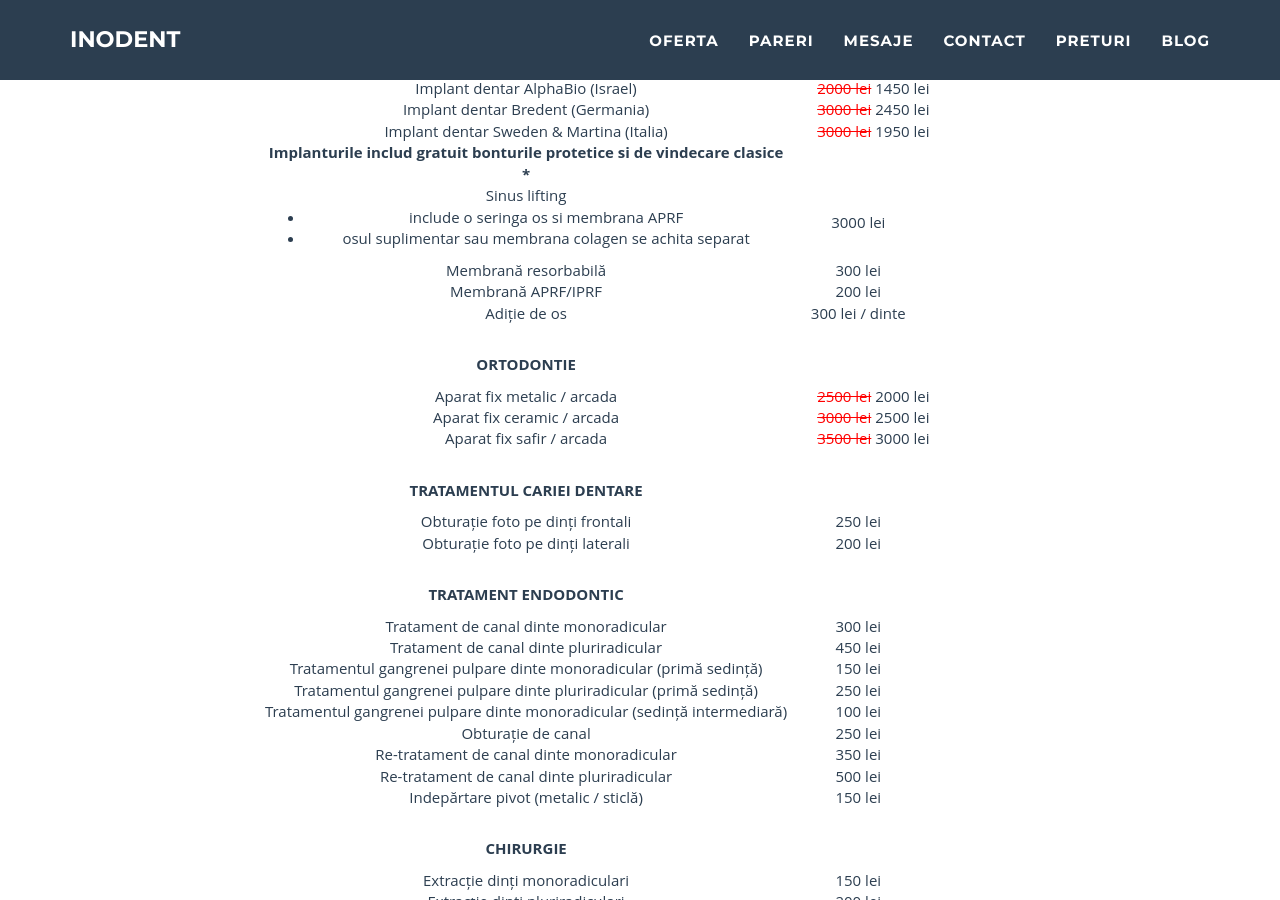
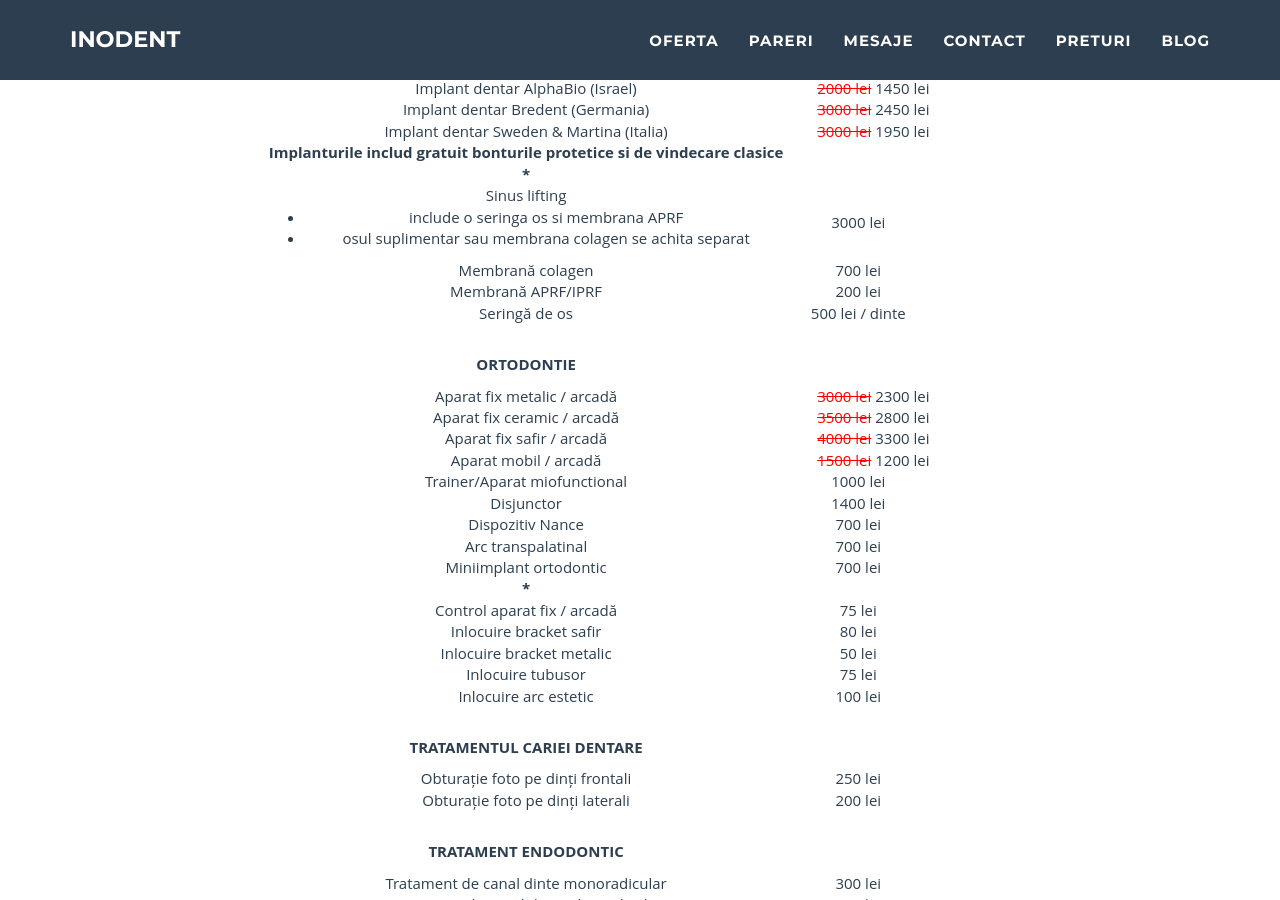
Before and after one commit to littledentgopo/offerdent, a Jekyll site: the page built from tarife.html, in a window 1280 px wide and 900 px high, scrolled down 1294 px. Built offline with Jekyll 4.4.1, drawn with Linux system fonts in a browser that asks for light colours; comment, search, counter and statistics services are not loaded.

Commit message:
update orto

```diff
--- a/_includes/pricestable.html
+++ b/_includes/pricestable.html
@@ -13,15 +13,29 @@
        <tr><td><b>*</b></td><td></td></tr>
 
        <tr><td>Sinus lifting <br/><ul><li>include o seringa os si membrana APRF</li><li>osul suplimentar sau membrana colagen se achita separat</li></ul></td><td>3000 lei</td></tr>
-       <tr><td>Membrană resorbabilă</td><td>300 lei</td></tr>
+       <tr><td>Membrană colagen</td><td>700 lei</td></tr>
        <tr><td>Membrană APRF/IPRF</td><td>200 lei</td></tr>
-       <tr><td>Adiție de os</td><td>300 lei / dinte</td></tr>
+       <tr><td>Seringă de os</td><td>500 lei / dinte</td></tr>
 
 
        <tr><th>ORTODONTIE</th><th></th></tr>
-       <tr><td>Aparat fix metalic / arcada</td><td><del> 2500 lei</del><span> 2000 lei</span></td></tr>
-       <tr><td>Aparat fix ceramic / arcada</td><td><del> 3000 lei</del><span> 2500 lei</span></td></tr>
-       <tr><td>Aparat fix safir / arcada </td><td><del> 3500 lei</del><span> 3000 lei</span></td></tr>
+       <tr><td>Aparat fix metalic / arcadă</td><td><del> 3000 lei</del><span> 2300 lei</span></td></tr>
+       <tr><td>Aparat fix ceramic / arcadă</td><td><del> 3500 lei</del><span> 2800 lei</span></td></tr>
+       <tr><td>Aparat fix safir / arcadă</td><td><del> 4000 lei</del><span> 3300 lei</span></td></tr>
+       <tr><td>Aparat mobil / arcadă</td><td><del> 1500 lei</del><span> 1200 lei</span></td></tr>
+       <tr><td>Trainer/Aparat miofunctional</td><td>1000 lei</td></tr>
+       <tr><td>Disjunctor</td><td>1400 lei</td></tr>
+       <tr><td>Dispozitiv Nance</td><td>700 lei</td></tr>
+       <tr><td>Arc transpalatinal </td><td>700 lei</td></tr>
+       <tr><td>Miniimplant ortodontic</td><td>700 lei</td></tr>
+
+
+       <tr><td><b>*</b></td><td></td></tr>
+       <tr><td>Control aparat fix / arcadă</td><td>75 lei</td></tr>
+       <tr><td>Inlocuire bracket safir</td><td>80 lei</td></tr>
+       <tr><td>Inlocuire bracket metalic</td><td>50 lei</td></tr>
+       <tr><td>Inlocuire tubusor</td><td>75 lei</td></tr>
+       <tr><td>Inlocuire arc estetic</td><td>100 lei</td></tr>
 
 
        <tr><th>TRATAMENTUL CARIEI DENTARE</th><th></th></tr>
```
